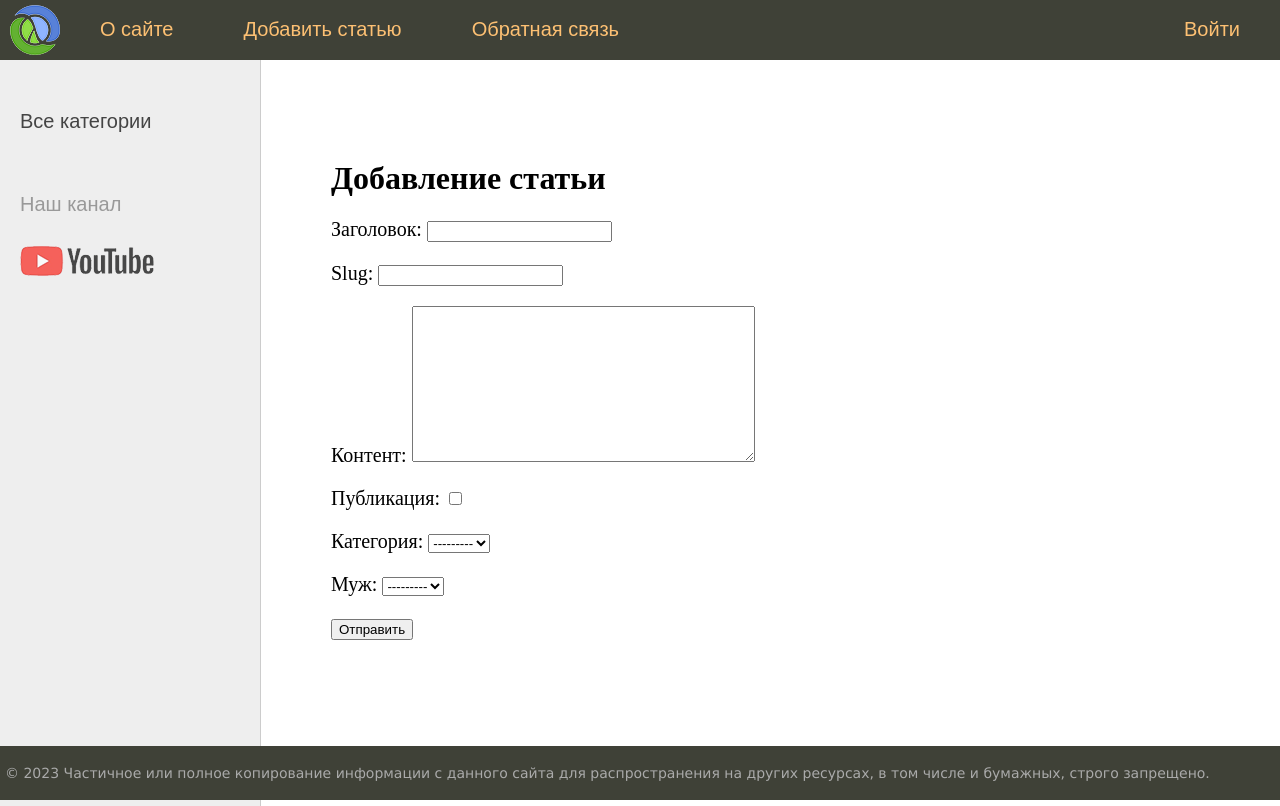
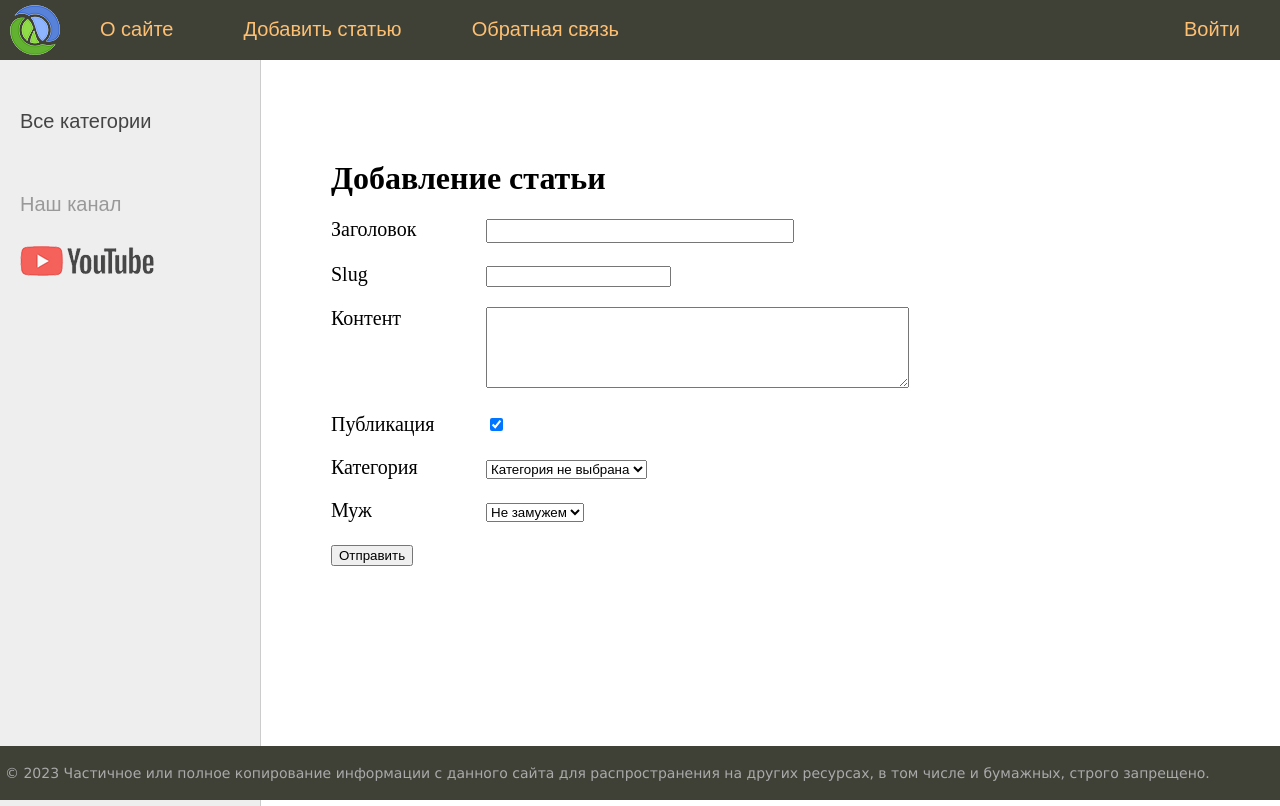
Before and after one commit to KyryloYefremov/Django-Course, a Django app: page /addpage/ in a window 1280 px wide. Run offline with Django 4.2, Linux system fonts and the light colour scheme; data that the repository does not hold is empty.

Commit message:
finish lesson 44. upgrade form

```diff
--- a/sitewomen/women/forms.py
+++ b/sitewomen/women/forms.py
@@ -3,9 +3,10 @@ from .models import Category, Husband
 
 
 class AddPostForm(forms.Form):
-    title = forms.CharField(max_length=255, label='Заголовок')
+    title = forms.CharField(max_length=255, label='Заголовок', widget=forms.TextInput(attrs={'class': 'form-input'}))
     slug = forms.SlugField(max_length=255, label='Slug')
-    content = forms.CharField(widget=forms.Textarea, label='Контент', required=False)
-    is_published = forms.BooleanField(label='Публикация', required=False)
-    cat = forms.ModelChoiceField(queryset=Category.objects.all(), label='Категория')
-    husband = forms.ModelChoiceField(queryset=Husband.objects.all(), label='Муж', required=False)
+    content = forms.CharField(widget=forms.Textarea(attrs={'cols': 50, 'rows': 5}), label='Контент', required=False)
+    is_published = forms.BooleanField(label='Публикация', initial=True, required=False)
+    cat = forms.ModelChoiceField(queryset=Category.objects.all(), label='Категория', empty_label='Категория не выбрана')
+    husband = forms.ModelChoiceField(queryset=Husband.objects.all(), label='Муж', required=False,
+                                     empty_label='Не замужем')
--- a/sitewomen/women/templates/women/addpage.html
+++ b/sitewomen/women/templates/women/addpage.html
@@ -4,7 +4,16 @@
     <h1>{{ title }}</h1>
     <form action="" method="POST">
       {% csrf_token %}
-      {{ form.as_p }}
+      <div class="form-error">{{ form.non_field_errors }}</div>
+
+      {% for f in form %}
+          <p>
+              <label class="form-label" for="{{ f.id_for_label }}">{{ f.label }}</label>
+              {{ f }}
+          </p>
+          <div class="form-error">{{ f.errors }}</div>
+      {% endfor %}
+
       <p>
         <button type="submit">Отправить</button>
       </p>
--- a/sitewomen/women/views.py
+++ b/sitewomen/women/views.py
@@ -43,7 +43,12 @@ def addpage(request):
     if request.method == 'POST':
         form = AddPostForm(request.POST)
         if form.is_valid():
-            print(form.cleaned_data)
+            # Save the form data to the database
+            try:
+                Women.objects.create(**form.cleaned_data)
+                return redirect('home')
+            except Exception as e:
+                form.add_error(None, e)
     else:
         form = AddPostForm()
 
```
